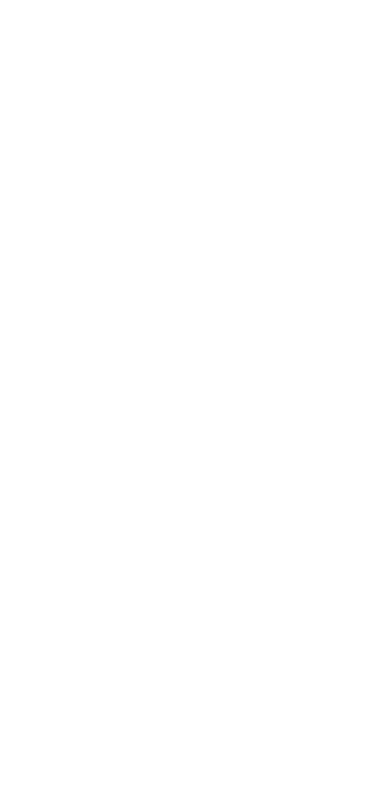
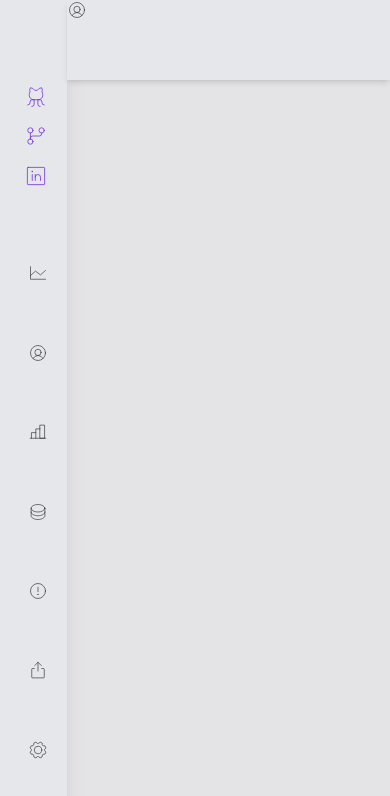
Before and after one commit to MarcelloBB/dashboard-demo, a React (Vite) app: page / in a window 390 px wide. Shown: the top 796 px of the page. Built offline with nearby package versions, Linux system fonts and the light colour scheme.

Commit message:
:sparkles: Add responsive Sidebar

```diff
--- a/index.html
+++ b/index.html
@@ -6,7 +6,7 @@
     <meta name="viewport" content="width=device-width, initial-scale=1.0" />
     <title>Vite + React</title>
   </head>
-  <body>
+  <body class="bg-zinc-200 text-zinc-800">
     <div id="root"></div>
     <script type="module" src="/src/main.jsx"></script>
   </body>
--- a/package.json
+++ b/package.json
@@ -9,6 +9,7 @@
     "preview": "vite preview"
   },
   "dependencies": {
+    "phosphor-react": "^1.4.1",
     "react": "^18.2.0",
     "react-dom": "^18.2.0"
   },
--- /dev/null
+++ b/src/components/Sidebar.jsx
@@ -0,0 +1,172 @@
+import {
+  ChartLine,
+  UserCircle,
+  Gear,
+  Database,
+  ChartBar,
+  WarningCircle,
+  Export,
+  GithubLogo,
+  GitBranch,
+  LinkedinLogo } from "phosphor-react"
+
+const Sidebar = () => (
+  <nav
+    className="flex flex-col justify-evenly items-center
+      min-h-screen w-1/5 bg-gray-200 px-2 py-10 shadow-xl
+      lg:items-start"
+  >
+    <div
+      className="flex flex-col items-center gap-4 ml-1 mb-8
+        text-violet-700
+        lg:flex-row
+        lg:ml-4
+        lg:mb-12"
+
+    >
+      <a href="">
+        <GithubLogo
+          size={24}
+          className=" hover:text-violet-400 transition-colors duration-200 ease-in"
+          weight="thin"
+        />
+      </a>
+      <a href="">
+        <GitBranch
+          size={24}
+          className="hover:text-violet-400 transition-colors duration-200 ease-in"
+          weight="thin"
+        />
+      </a>
+      <a href="">
+        <LinkedinLogo
+          size={24}
+          className="hover:text-violet-400 transition-colors duration-200 ease-in"
+          weight="thin"
+        />
+      </a>
+    </div>
+
+    <div
+      className="flex items-center justify-start gap-2
+        ml-2 hover:text-violet-500 transition-colors duration-200 ease-in cursor-pointer
+        lg:ml-4
+        "
+    >
+      <ChartLine
+        size={20}
+        weight="thin"
+        className=""
+      />
+
+      <span className="font-semibold text-sm ml-1
+        hidden lg:inline">
+          Dashboard
+      </span>
+    </div>
+
+    <div
+      className="flex items-center justify-start gap-2
+        ml-2 mt-4 hover:text-violet-500 transition-colors duration-200 ease-in cursor-pointer
+        lg:ml-4"
+    >
+      <UserCircle
+        size={20}
+        weight="thin"
+        className=""
+      />
+
+      <span className="font-semibold text-sm ml-1
+        hidden lg:inline">
+          Profile
+      </span>
+    </div>
+
+    <div
+      className="flex items-center justify-start gap-2
+        ml-2 mt-4 hover:text-violet-500 transition-colors duration-200 ease-in cursor-pointer
+        lg:ml-4"
+    >
+      <ChartBar
+        size={20}
+        weight="thin"
+        className=""
+      />
+
+      <span className="font-semibold text-sm ml-1
+        hidden lg:inline">
+          Analytics
+      </span>
+    </div>
+
+    <div
+      className="flex items-center justify-start gap-2
+        ml-2 mt-4 hover:text-violet-500 transition-colors duration-200 ease-in cursor-pointer
+        lg:ml-4"
+    >
+      <Database
+        size={20}
+        weight="thin"
+        className=""
+      />
+
+      <span className="font-semibold text-sm ml-1
+        hidden lg:inline">
+          Databases
+      </span>
+    </div>
+
+    <div
+      className="flex items-center justify-start gap-2
+        ml-2 mt-4 hover:text-violet-500 transition-colors duration-200 ease-in cursor-pointer
+        lg:ml-4"
+    >
+      <WarningCircle
+        size={20}
+        weight="thin"
+        className=""
+      />
+
+      <span className="font-semibold text-sm ml-1
+        hidden lg:inline">
+          Alerts
+      </span>
+    </div>
+
+    <div
+      className="flex items-center justify-start gap-2
+      ml-2 mt-4 hover:text-violet-500 transition-colors duration-200 ease-in cursor-pointer
+      lg:ml-4"
+    >
+      <Export
+        size={20}
+        weight="thin"
+        className=""
+      />
+
+      <span className="font-semibold text-sm ml-1
+        hidden lg:inline">
+          Export data
+      </span>
+    </div>
+
+    <div
+      className="flex items-center justify-start gap-2
+        ml-2 mt-4 hover:text-violet-500 transition-colors duration-200 ease-in cursor-pointer
+        lg:ml-4"
+    >
+      <Gear
+        size={20}
+        weight="thin"
+        className=""
+      />
+
+      <span className="font-semibold text-sm ml-1
+        hidden lg:inline">
+          Settings
+      </span>
+    </div>
+  </nav>
+)
+
+export default Sidebar
--- /dev/null
+++ b/src/components/Topbar.jsx
@@ -0,0 +1,17 @@
+import { UserCircle } from "phosphor-react"
+
+const Topbar = () => (
+  <div className="w-full h-20 bg-gray-200 shadow-md">
+
+    <div>
+      <UserCircle
+        size={20}
+        weight="thin"
+        className=""
+      />
+    </div>
+
+  </div>
+)
+
+export default Topbar
--- a/src/main.jsx
+++ b/src/main.jsx
@@ -1,6 +1,7 @@
 import React from 'react'
 import ReactDOM from 'react-dom/client'
 import App from './App'
+import "./index.css"
 
 ReactDOM.createRoot(document.getElementById('root')).render(
   <React.StrictMode>
--- a/src/pages/Home/index.jsx
+++ b/src/pages/Home/index.jsx
@@ -1,5 +1,14 @@
+import Sidebar from "../../components/Sidebar"
+import Topbar from "../../components/Topbar"
+
+
 const Home = () => {
-
+  return (
+    <div className="flex flex-row">
+      <Sidebar />
+      <Topbar />
+    </div>
+  )
 }
 
 export default Home
```
Also changed, not shown: 1 other file (tests, documents, lock files or other folders).
